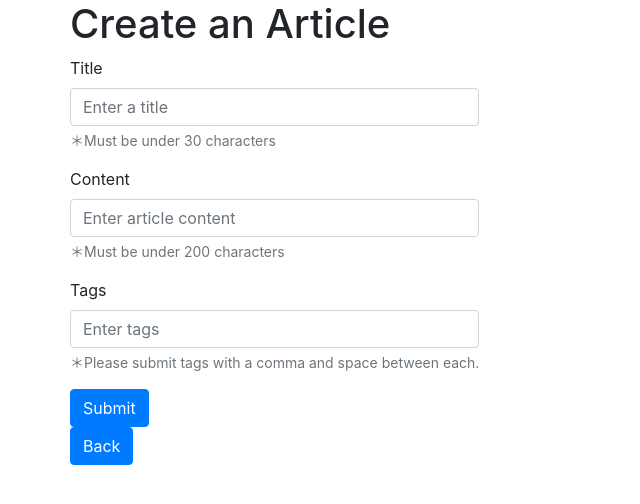
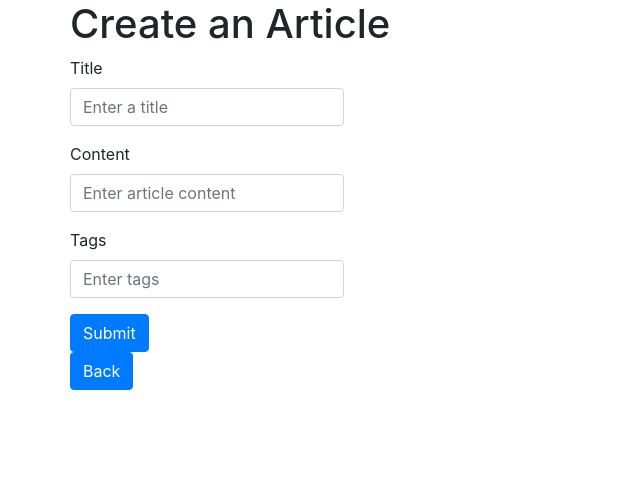
Before and after one commit to Timothy-Merchant/Week10ReactChallenges, a React (Create React App) app: page /news/create in a window 1280 px wide. Shown: the top 504 px of the page, without its empty margins (0-640 px from the left). Built offline with nearby package versions, Linux system fonts and the light colour scheme.

Commit message:
completed uber tricksy!

```diff
--- a/src/components/news/CreateArticle.js
+++ b/src/components/news/CreateArticle.js
@@ -9,6 +9,8 @@ class CreateArticle extends Component {
         super(props)
 
         this.state = {
+            error: false,
+            errors: [],
             title: "",
             content: "",
             tags: "",
@@ -45,10 +47,19 @@ class CreateArticle extends Component {
             tags: tags
         }).then((response) => {
             console.log(response);
+        }, (error) => {
+            this.setState({
+                error: true,
+                errors: error.response.data.errors
             });
-    }
+            console.log(this.state.errors);
+
+        });
+    };
 
     render() {
+
+        const { error, errors } = this.state;
 
         return (
             <>
@@ -62,21 +73,21 @@ class CreateArticle extends Component {
                                 <Form.Label>Title</Form.Label>
                                 <Form.Control onChange={this.handleTitle} type="text" placeholder="Enter a title" />
                                 <Form.Text className="text-muted">
-                                        ＊Must be under 30 characters
+                                    {error ? errors["title"] : null}
                                 </Form.Text>
                             </Form.Group>
                             <Form.Group controlId="formContent">
                                 <Form.Label>Content</Form.Label>
                                 <Form.Control onChange={this.handleContent} type="text" placeholder="Enter article content" />
                                 <Form.Text className="text-muted">
-                                        ＊Must be under 200 characters
+                                    {error ? errors["content"] : null}
                                 </Form.Text>
                             </Form.Group>
                             <Form.Group controlId="formTags">
                                 <Form.Label>Tags</Form.Label>
                                 <Form.Control onChange={this.handleTags} type="text" placeholder="Enter tags" />
                                 <Form.Text className="text-muted">
-                                        ＊Please submit tags with a comma and space between each.
+                                    {error ? errors["tags"] : null}
                                 </Form.Text>
                             </Form.Group>
                             <Button variant="primary" onClick={this.handleSubmit}>
--- a/src/components/news/CreateComment.js
+++ b/src/components/news/CreateComment.js
@@ -9,6 +9,8 @@ class CreateComment extends Component {
         super(props)
 
         this.state = {
+            error: false,
+            errors: [],
             email: "",
             comment: ""
         }
@@ -37,10 +39,18 @@ class CreateComment extends Component {
             comment: comment
         }).then((response) => {
             console.log(response);
+        }, (error) => {
+            this.setState({
+                error: true,
+                errors: error.response.data.errors
+            });
+            console.log(this.state.errors);
         });
     }
 
     render() {
+
+        const { error, errors } = this.state;
 
         return (
             <>
@@ -54,14 +64,14 @@ class CreateComment extends Component {
                                 <Form.Label>Email</Form.Label>
                                 <Form.Control onChange={this.handleEmail} type="email" placeholder="Enter email" />
                                 <Form.Text className="text-muted">
-                                    ＊Must be a valid email
+                                    {error ? errors["email"] : null}
                                 </Form.Text>
                             </Form.Group>
                             <Form.Group controlId="formContent">
                                 <Form.Label>Comment</Form.Label>
                                 <Form.Control onChange={this.handleComment} type="text" placeholder="Enter comment" />
                                 <Form.Text className="text-muted">
-                                    ＊Must be under 200 characters
+                                    {error ? errors["comment"] : null}
                                 </Form.Text>
                             </Form.Group>
                             <Button variant="primary" onClick={this.handleSubmit}>
--- a/src/components/news/EditArticle.js
+++ b/src/components/news/EditArticle.js
@@ -1,5 +1,4 @@
 import { Component } from 'react'
-import { Redirect } from 'react-router-dom'
 import axios from "../../axios"
 import { Form, Container, Row, Button } from "react-bootstrap"
 import { generatePath } from "react-router";
@@ -14,6 +13,7 @@ class EditArticle extends Component {
 
         this.state = {
             error: false,
+            errors: [],
             article: "",
             title: "",
             content: "",
@@ -60,17 +60,17 @@ class EditArticle extends Component {
         }, (error) => {
             console.log(error);
             this.setState({
-                error: true
+                error: true,
+                errors: error.response.data.errors
             })
         });
     }
 
     render() {
 
-        const { article, error } = this.state;
+        const { article, error, errors } = this.state;
 
         return (
-            error ? <Redirect to="/somewhere/else" /> :
                 <>
                     <Container>
                         <Row>
@@ -82,22 +82,22 @@ class EditArticle extends Component {
                                     <Form.Label>Title</Form.Label>
                                     <Form.Control onChange={this.handleTitle} defaultValue={article.title} type="text" placeholder="Enter a title" />
                                     <Form.Text className="text-muted">
-                                        ＊Must be under 30 characters
-                                </Form.Text>
+                                        {error ? errors["title"] : null}
+                                    </Form.Text>
                                 </Form.Group>
                                 <Form.Group controlId="formContent">
                                     <Form.Label>Content</Form.Label>
                                     <Form.Control onChange={this.handleContent} defaultValue={article.content} type="text" placeholder="Enter article content" />
                                     <Form.Text className="text-muted">
-                                        ＊Must be under 200 characters
-                                </Form.Text>
+                                        {error ? errors["content"] : null}
+                                    </Form.Text>
                                 </Form.Group>
                                 <Form.Group controlId="formTags">
                                     <Form.Label>Tags</Form.Label>
                                     <Form.Control onChange={this.handleTags} defaultValue={article.tags} type="text" placeholder="Enter tags" />
                                     <Form.Text className="text-muted">
-                                        ＊Please submit tags with a comma and space between each.
-                                </Form.Text>
+                                        {error ? errors["tags"] : null}
+                                    </Form.Text>
                                 </Form.Group>
                                 <Button variant="primary" onClick={this.handleSubmit}>
                                     Submit
```
Lines whose indentation alone changed are shown as unchanged.
